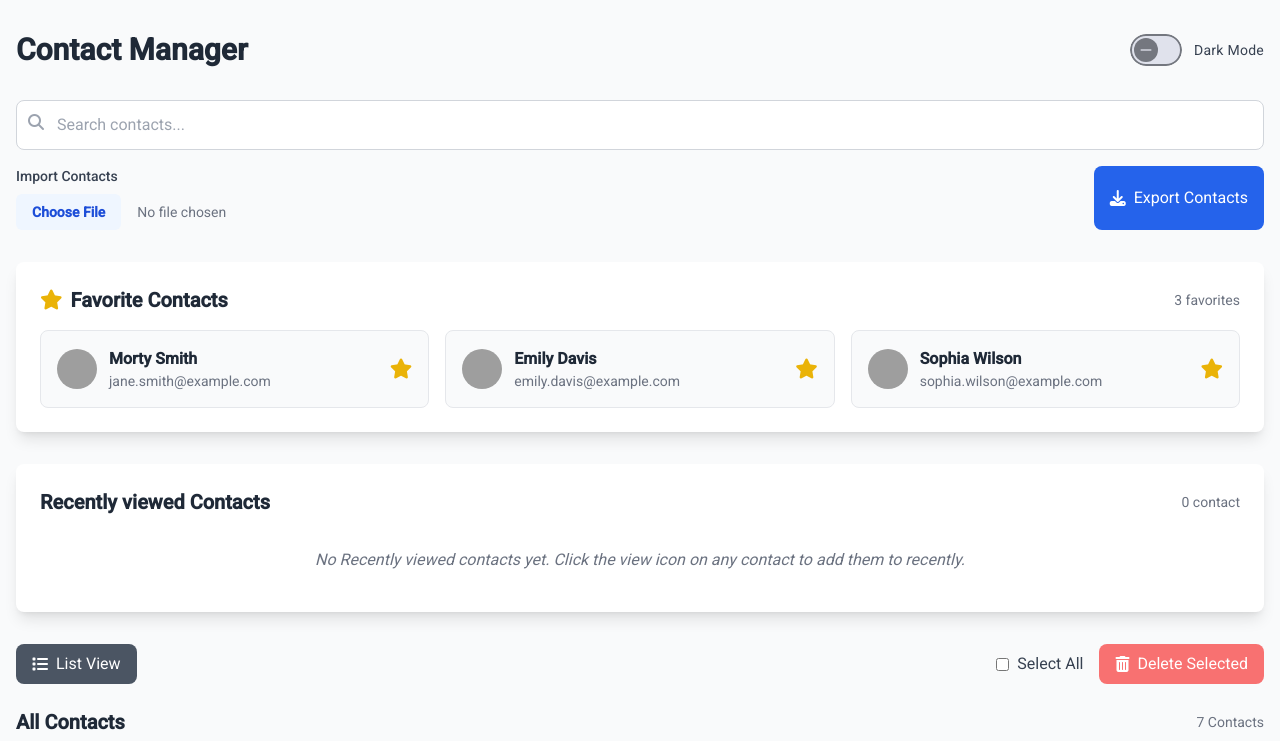
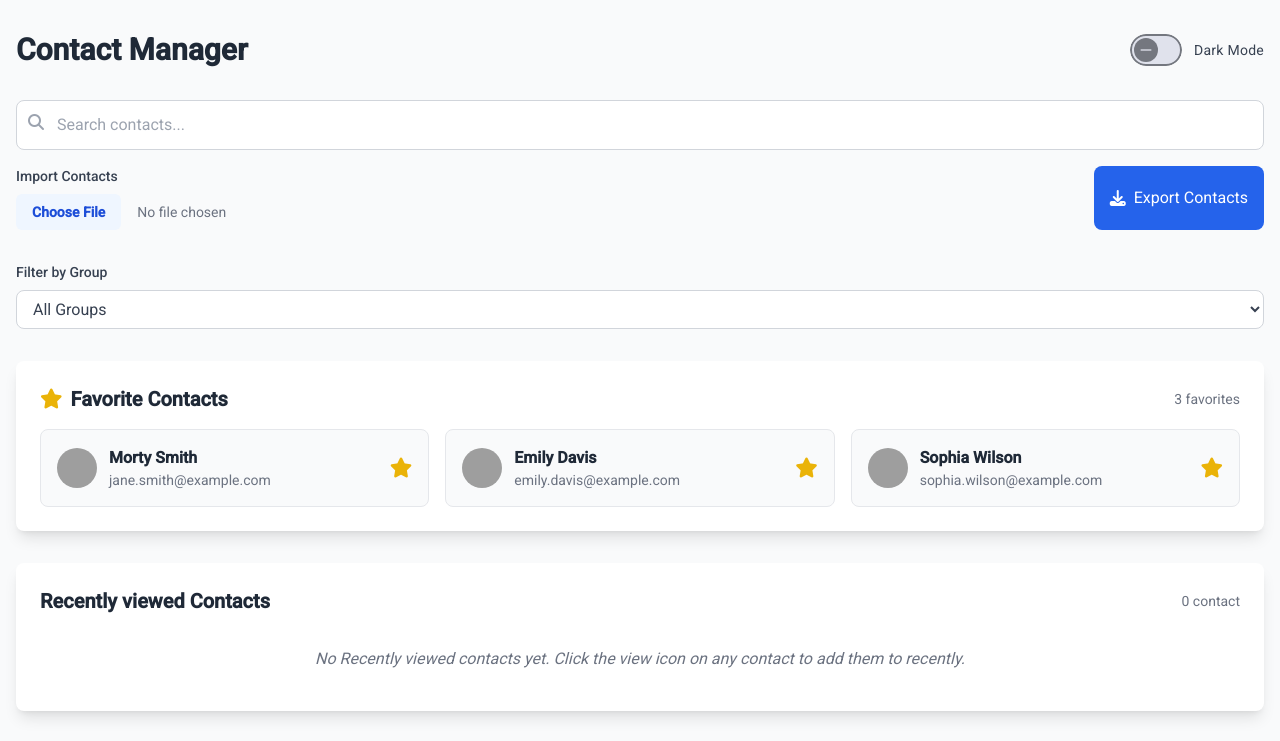
Before and after one commit to davidongora/Kurasa-application, an Angular app: page / in a window 1280 px wide. Shown: the top 741 px of the page. Built offline with nearby package versions, Linux system fonts and the light colour scheme; grey boxes are pictures that could not be loaded.

Commit message:
feat: contacts grouping

```diff
--- a/package.json
+++ b/package.json
@@ -23,7 +23,10 @@
     "@angular/platform-server": "^19.0.0",
     "@angular/router": "^19.0.0",
     "@angular/ssr": "^19.0.1",
+    "@fortawesome/angular-fontawesome": "^1.0.0",
     "@fortawesome/fontawesome-free": "^6.7.2",
+    "@fortawesome/fontawesome-svg-core": "^6.7.2",
+    "@fortawesome/free-solid-svg-icons": "^6.7.2",
     "express": "^4.18.2",
     "rxjs": "~7.8.0",
     "tslib": "^2.3.0",
--- a/src/app/contacts/contactslist/contactslist.component.html
+++ b/src/app/contacts/contactslist/contactslist.component.html
@@ -53,6 +53,23 @@
           Export Contacts
         </button>
       </div>
+    </div>
+
+    <div class="mb-8">
+      <label for="groupFilter" class="block text-sm font-medium text-gray-700 dark:text-gray-300 mb-2">
+        Filter by Group
+      </label>
+      <select
+        [(ngModel)]="selectedGroup"
+        (change)="filterByGroup()"
+        class="w-full rounded-lg border border-gray-300 dark:border-gray-700
+               bg-white dark:bg-gray-800 text-gray-700 dark:text-gray-300
+               py-2 px-3 focus:ring-2 focus:ring-blue-500 focus:border-transparent"
+        id="groupFilter"
+      >
+        <option value="">All Groups</option>
+        <option *ngFor="let group of groups" [value]="group">{{ group }}</option>
+      </select>
     </div>
 
      <!-- Favorites Section -->
--- a/tailwind.config.js
+++ b/tailwind.config.js
@@ -2,6 +2,9 @@
 module.exports = {
   darkMode: 'class',
   content: ["./src/**/*.{html, js, ts}"],
+  safelist: [
+    'fa-solid', 'fa-icons', 'fas'
+  ],
   theme: {
     extend: {},
   },
```
Also changed, not shown: 1 other file (tests, documents, lock files or other folders).
